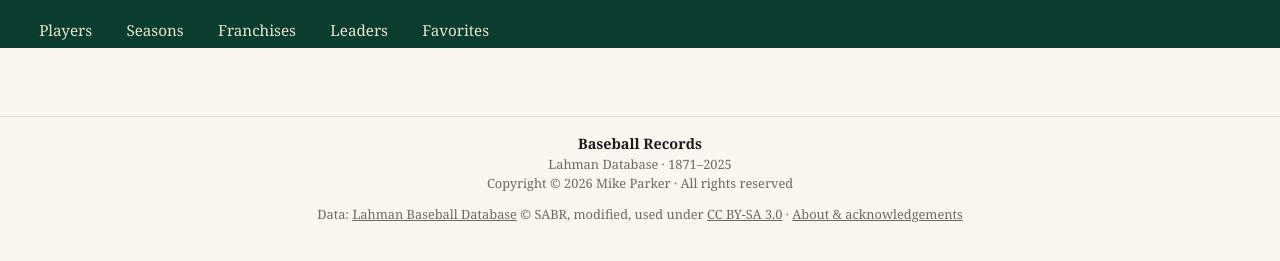
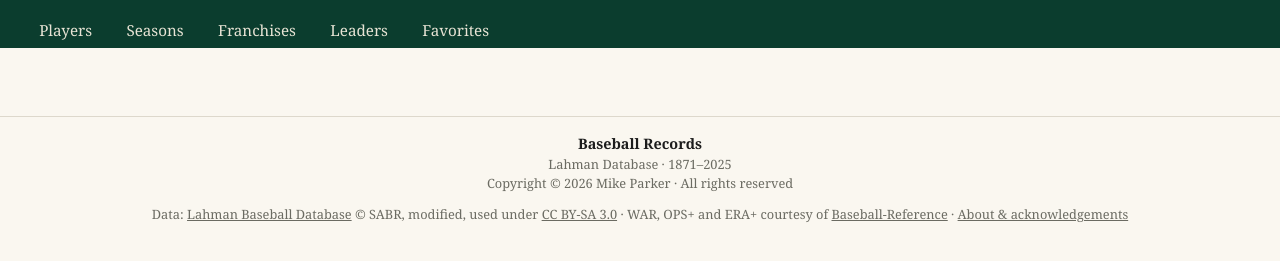
Before and after one commit to mikep63/baseball-records, a plain HTML site: page static/index.html in a window 1280 px wide. Shown: the part 81-342 px from the top of the page. Drawn offline with Linux system fonts and the light colour scheme; no server answers.

Commit message:
Credit Baseball-Reference in the footer, beside SABR
The About page already says which three statistics are theirs and why; the
footer names them on every page, which is where this app credits Lahman and
where their terms ask to be credited.

One source for it: build_site.py reads static/index.html and writes
docs/index.html, so the published site picks this up on the next build.

Co-Authored-By: Claude Opus 5 <noreply@anthropic.com>

```diff
--- a/static/index.html
+++ b/static/index.html
@@ -232,6 +232,8 @@
   <p>Data: <a href="https://sabr.org/lahman-database/" target="_blank" rel="noopener">Lahman
     Baseball Database</a> © SABR, modified, used under
     <a href="https://creativecommons.org/licenses/by-sa/3.0/" target="_blank" rel="noopener">CC BY-SA 3.0</a>
+    · WAR, OPS+ and ERA+ courtesy of
+    <a href="https://www.baseball-reference.com/" target="_blank" rel="noopener">Baseball-Reference</a>
     · <a href="#about">About &amp; acknowledgements</a></p>
 </footer>
 
```
